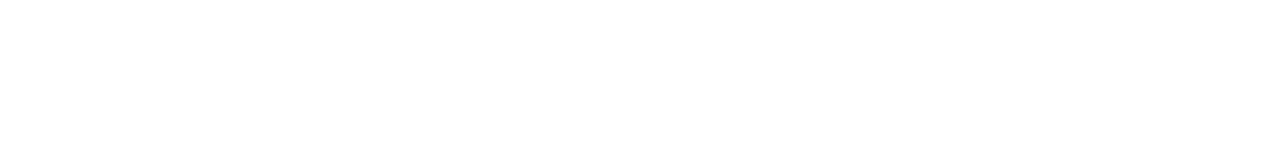
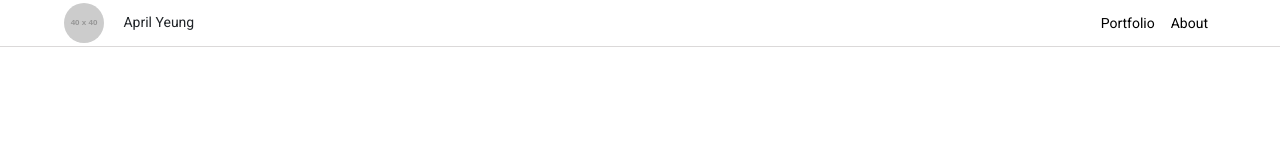
Before and after one commit to aprilyeung/assignment-personal, a plain HTML site: page index.html in a window 1280 px wide. Drawn offline with nearby package versions, Linux system fonts and the light colour scheme; placeholder pictures from the web are drawn by us.

Commit message:
Nav bar complete

```diff
--- a/index.html
+++ b/index.html
@@ -11,11 +11,24 @@
     <!-- Fontawesome -->
     <link rel="stylesheet" href="https://use.fontawesome.com/releases/v5.2.0/css/all.css" integrity="sha384-hWVjflwFxL6sNzntih27bfxkr27PmbbK/iSvJ+a4+0owXq79v+lsFkW54bOGbiDQ" crossorigin="anonymous">
 
+    <!--Google font-->
+    <link href="https://fonts.googleapis.com/css?family=Roboto" rel="stylesheet">
+
     <link rel="stylesheet" type="text/css" href="./style.css">
 
     <title>April Yeung</title>
   </head>
   <body>
+    <!--navigation bar-->
+    <nav class="navbar navbar-expand py-0">
+        <a class="navbar-name pl-md-5"><img class="mr-3 rounded-circle" src='https://via.placeholder.com/40x40?text=Logo' /> April Yeung</a>
+        <div class="d-flex flex-grow-1">
+            <div class="navbar-nav ml-auto pr-md-5">
+              <a class="nav-item nav-link" href="#portfolio">Portfolio</a>
+              <a class="nav-item nav-link" href="#about">About</a>
+            </div>
+        </div>
+    </nav>
 
 
     <!-- Optional JavaScript -->
--- a/style.css
+++ b/style.css
@@ -0,0 +1,20 @@
+body {
+  font-family: 'Roboto', sans-serif;
+}
+
+.navbar {
+  line-height: 30px;
+  border-bottom: 1px solid #DBD9D9;
+}
+
+.navbar-name, .nav-link {
+  color: #000;
+  font-size: 14px;
+  font-weight: 100;
+}
+
+@media (min-width: 1200px) {
+  .container-fluid {
+    max-width: 1120px;
+  }
+}
```
Also changed, not shown: 1 other file.
